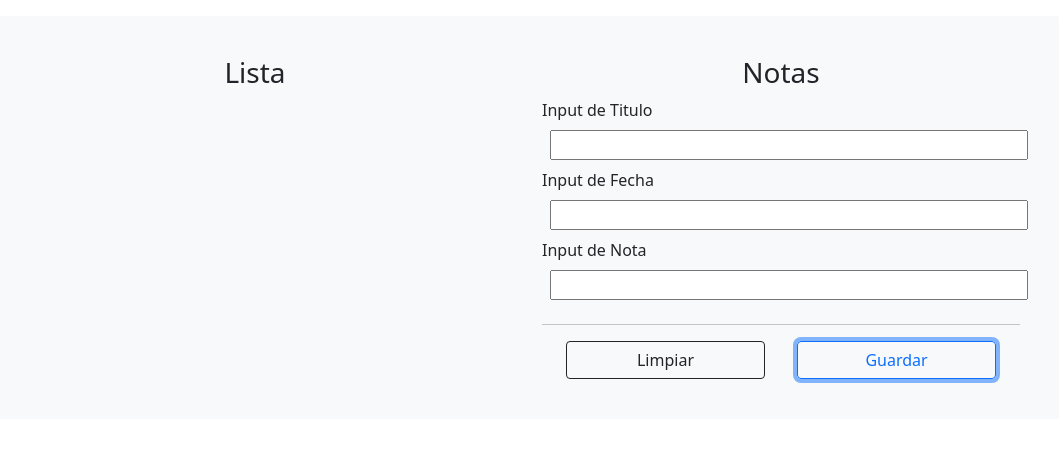
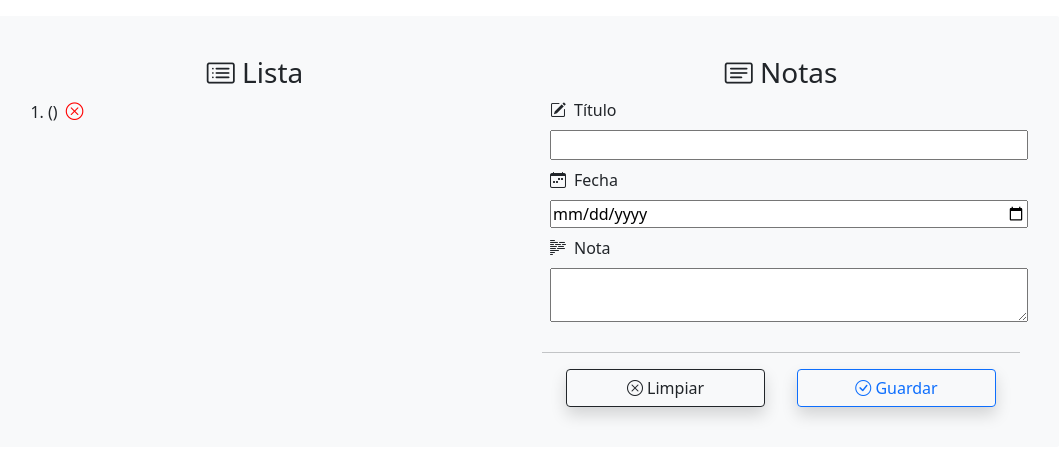
Before and after one commit to Pantaleon1/notas, a React (Create React App) app: page / in a window 1280 px wide. Both pictures are taken after a click on the button "Guardar". Shown: the top 462 px of the page, without its empty margins (122-1181 px from the left). Built offline with nearby package versions, Linux system fonts and the light colour scheme.

Commit message:
mostrar notas guardadas

```diff
--- a/public/index.html
+++ b/public/index.html
@@ -26,6 +26,7 @@
     -->
     <link href="https://cdn.jsdelivr.net/npm/bootstrap@5.1.3/dist/css/bootstrap.min.css" rel="stylesheet"
     integrity="sha384-1BmE4kWBq78iYhFldvKuhfTAU6auU8tT94WrHftjDbrCEXSU1oBoqyl2QvZ6jIW3" crossorigin="anonymous">
+    <link rel="stylesheet" href="https://cdn.jsdelivr.net/npm/bootstrap-icons@1.8.1/font/bootstrap-icons.css">
   <title>React App</title>
 </head>
 
--- a/src/App.jsx
+++ b/src/App.jsx
@@ -7,12 +7,10 @@ function App() {
     nota: "",
   });
 
+  const initialState = JSON.parse(localStorage.getItem("notas")) || [];
+  const [notas, setNotas] = useState(initialState);
+
   const handleInputChange = (event) => {
-    // setInputState({
-    //   titulo: event.target.value,
-    //   fecha: "",
-    //   nota: "",
-    // });
     setInputState({
       ...inputState,
       [event.target.name]: event.target.value,
@@ -29,19 +27,67 @@ function App() {
   };
 
   const handleClickGuardar = () => {
-    localStorage.setItem("notas", JSON.stringify(inputState));
+    setNotas([...notas, inputState])
+    localStorage.setItem("notas", JSON.stringify(notas));
+    handleResetChange();
+  };
+
+  const handleBorrarNota = (index) => {
+    const nuevoArreglo = []
+
+    notas.forEach((nota, i) => {
+      if (index !== i) {
+        nuevoArreglo.push(nota);
+      }
+    });
+    localStorage.setItem("notas", JSON.stringify(nuevoArreglo));
+    setNotas([...nuevoArreglo]);
   };
 
   return (
     <div className="App container">
       <div className="row bg-light p-3 rounded m-3">
         <div className="col p-4">
-          <h3 className="text-center">Lista</h3>
+          <h3 className="text-center">
+            <i class="bi bi-card-list"></i> Lista
+          </h3>
+          {notas.length === 0 ? (
+            "Al momento no tienes notas guardadas. Puedes crear una en el formulario contiguo."
+          ) : (
+            <ol>
+              {notas.map((item, index) => {
+                return (
+                  <li key={index}>
+                    {item.titulo} ({item.fecha})
+                    <i
+                      class="bi bi-x-circle mx-2"
+                      onClick={() => handleBorrarNota(index)}
+                      style={{ color: "red", fontSize: "1.1rem", cursor: "pointer"}}
+                    ></i>
+                  </li>
+                );
+              })}
+            </ol>
+          )}
+
+          {/* {arregloNotas.length !== 0 && (
+            <ol>
+              {arregloNotas.map((item) => {
+                return (
+                  <li>
+                    {item.titulo} ({item.fecha})
+                  </li>
+                );
+              })}
+            </ol>
+          )} */}
         </div>
         <div className="col mx-auto bg-light p-4">
-          <h3 className="text-center">Notas</h3>
+          <h3 className="text-center">
+            <i class="bi bi-card-text"></i> Notas
+          </h3>
           <label style={{ width: "100%" }} htmlFor="titulo">
-            Input de Titulo
+            <i class="bi bi-pencil-square mx-2"></i>Título
             <input
               className="m-2"
               type="text"
@@ -55,10 +101,10 @@ function App() {
 
           <br />
           <label style={{ width: "100%" }} htmlFor="fecha">
-            Input de Fecha
+            <i class="bi bi-calendar-week mx-2"></i>Fecha
             <input
               className="m-2"
-              type="text"
+              type="date"
               id="fecha"
               name="fecha"
               onChange={handleInputChange}
@@ -69,10 +115,9 @@ function App() {
 
           <br />
           <label style={{ width: "100%" }} htmlFor="nota">
-            Input de Nota
-            <input
+            <i class="bi bi-body-text mx-2"></i>Nota
+            <textarea
               className="m-2"
-              type="text"
               id="nota"
               name="nota"
               onChange={handleInputChange}
@@ -86,10 +131,10 @@ function App() {
               <div className="row mx-1">
                 <button
                   onClick={handleResetChange}
-                className="btn btn-outline-dark"
+                  className="btn btn-outline-dark shadow"
                   type="button"
                 >
-                Limpiar
+                  <i class="bi bi-x-circle"></i> Limpiar
                 </button>
               </div>
             </div>
@@ -97,16 +142,18 @@ function App() {
               <div className="row mx-1">
                 <button
                   onClick={handleClickGuardar}
-                className="btn btn-outline-primary"
+                  className="btn btn-outline-primary shadow"
                   type="button"
                 >
-                Guardar
+                  <i class="bi bi-check-circle"></i> Guardar
                 </button>
               </div>
             </div>
           </div>
         </div>
       </div>
+
+
     </div>
   );
 }
```
Lines whose indentation alone changed are shown as unchanged.
